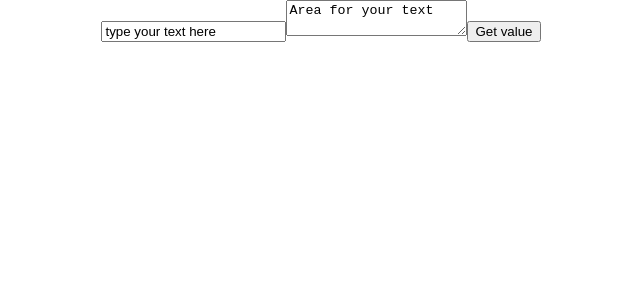
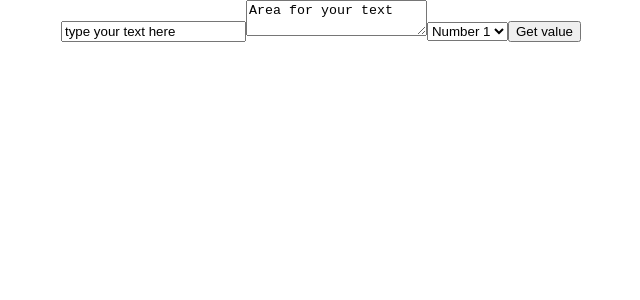
Before and after one commit to Saoa35/fifth-react-lesson, a React (Create React App) app: page / in a window 1280 px wide. Shown: the top 300 px of the page, without its empty margins (319-959 px from the left). Built offline with nearby package versions, Linux system fonts and the light colour scheme.

Commit message:
+ option

```diff
--- a/src/components/ControledCompExamp/ControledCompExamp.js
+++ b/src/components/ControledCompExamp/ControledCompExamp.js
@@ -21,7 +21,7 @@ class ControledCompExamp extends React.Component {
     }
 
     handleSubmit(e) {
-        console.log(this.state.textArea);
+        console.log(this.state);
         e.preventDefault();
     }
 
@@ -39,11 +39,20 @@ class ControledCompExamp extends React.Component {
             <div>
 
                 <form onSubmit={this.handleSubmit}>
+
                     <input type='text' value={this.state.value} onChange={this.handleChange}/>
+
                     <textarea value={this.state.textArea} onChange={(e) => this.handleChangeTexAr(e)}/>
-                    <button>
-                        Get value
-                    </button>
+
+                    <select>
+                        <option value>Number 1</option>
+                        <option>Number 2</option>
+                        <option>Number 3</option>
+                        <option>Number 4</option>
+                    </select>
+
+                    <button>Get value</button>
+
                 </form>
 
             </div>
```
